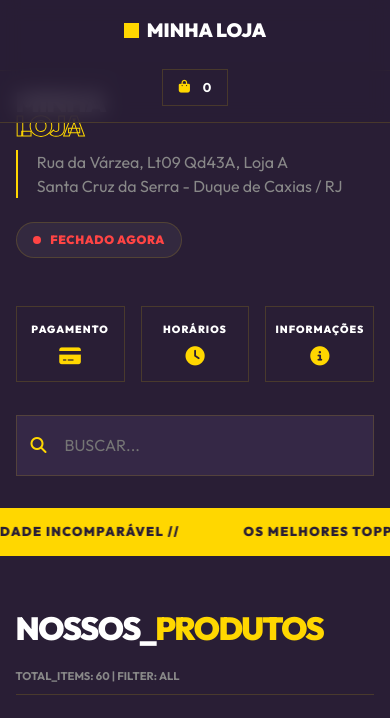
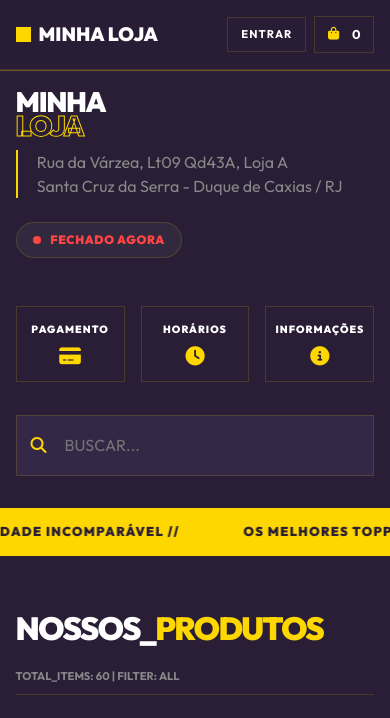
Before and after one commit to cviolla/minha_loja, a website: page index.html in a window 390 px wide. Shown: the top 718 px of the page. Drawn offline with Linux system fonts and the light colour scheme.

Commit message:
Update: Mobile navigation and search improvements

```diff
--- a/index.css
+++ b/index.css
@@ -693,20 +693,34 @@ footer {
 /* Mobile Adjustments */
 @media (max-width: 768px) {
     nav {
-        flex-direction: column;
+        flex-direction: row;
         height: auto;
-        padding: calc(1rem + env(safe-area-inset-top)) 4% 1rem;
-        gap: 1.5rem;
+        padding: calc(0.8rem + env(safe-area-inset-top)) 4% 0.8rem;
+        align-items: center;
+        justify-content: space-between;
+        gap: 0;
+    }
+
+    .nav-links {
+        display: flex;
+        gap: 0.5rem;
+        align-items: center;
     }
 
     .nav-links .nav-link {
-        display: none;
+        display: block;
+        font-size: 0.7rem;
+        padding: 0.5rem 0.8rem;
+        border: 1px solid var(--border-color);
+        white-space: nowrap;
+    }
+
+    .cart-trigger {
+        padding: 0.5rem 0.8rem;
     }
 
     .category-filters {
-        width: 100%;
-        max-width: none;
-        justify-content: flex-start;
+        display: none;
     }
 
     .hero-content h1 {
```
